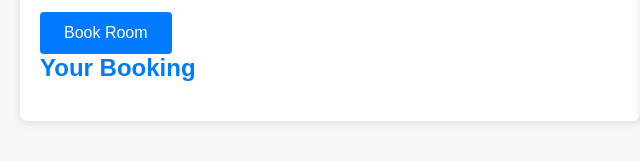
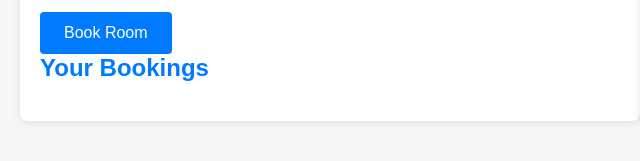
Before and after one commit to AwshalaMahesh/Mini-Booking-System-for-Meeting-Rooms, a plain HTML site: page index.html in a window 1280 px wide. Shown: the part 453-614 px from the top of the page, 0-640 px from the left. Drawn offline with Linux system fonts and the light colour scheme.

Commit message:
First Commit

```diff
--- a/index.html
+++ b/index.html
@@ -25,7 +25,7 @@
                 <input type="time" id="time" step="1800" required>
                 <button type="submit">Book Room</button>
             </form>
-            <h2>Your Booking</h2>
+            <h2>Your Bookings</h2>
             <ul id="user-bookings">
                 <!-- User's bookings will be dynamically added here -->
             </ul>
```
